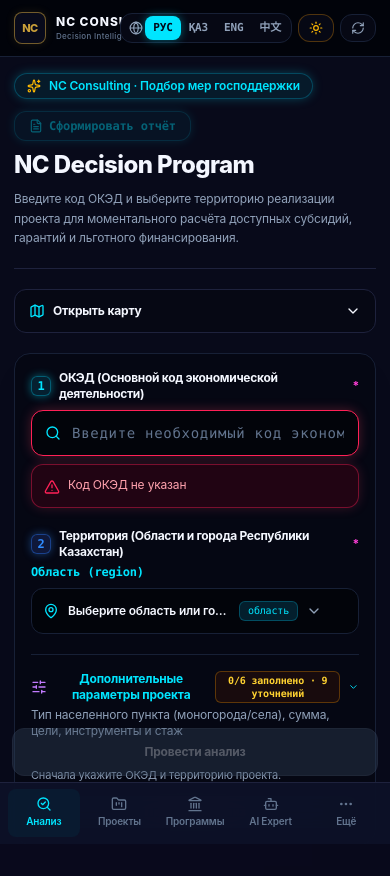
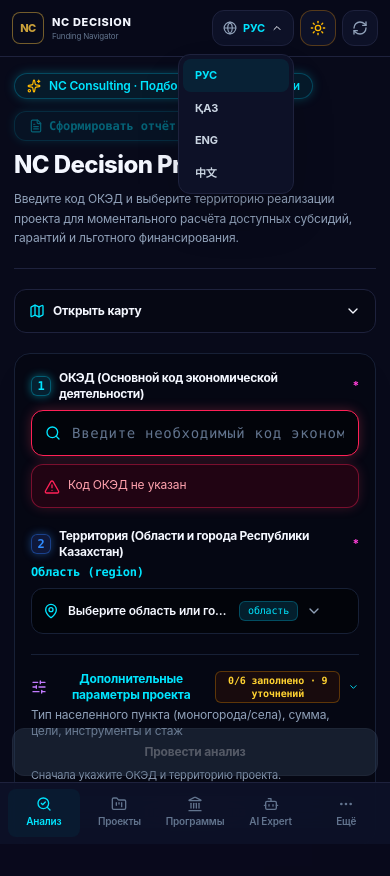
Before and after one commit to Stefan1316/nc-decision-program-test, a React (Vite) app: page / in a window 390 px wide. Both pictures are taken after a click on the button "РУС". Shown: the top 876 px of the page. Built offline with nearby package versions, Linux system fonts and the light colour scheme.

Commit message:
fix: optimize mobile header and collapse language selector

```diff
--- a/src/components/Header.tsx
+++ b/src/components/Header.tsx
@@ -1,6 +1,6 @@
-import React from 'react';
+import React, { useState } from 'react';
 import { NcConsultingLogo } from './Logo';
-import { RefreshCw, Sun, Moon, Globe, Map, Database, CheckSquare, Sparkles } from 'lucide-react';
+import { RefreshCw, Sun, Moon, Globe, ChevronDown } from 'lucide-react';
 import { ThemeMode, Language, translations } from '../i18n/translations';
 
 interface HeaderProps {
@@ -22,123 +22,139 @@
   onToggleTheme,
   language,
   onSelectLanguage,
-  onToggleLanguage,
-  onOpenMap,
-  onOpenKnowledgeBase,
-  onOpenAcceptanceTests,
-  isMapActive = false
+  onToggleLanguage
 }) => {
   const t = translations[language].header;
   const isLight = theme === 'light';
+  const [langOpen, setLangOpen] = useState(false);
+
+  const languageOptions: Array<{ code: Language; label: string }> = [
+    { code: 'ru', label: 'РУС' },
+    { code: 'kk', label: 'ҚАЗ' },
+    { code: 'en', label: 'ENG' },
+    { code: 'zh', label: '中文' }
+  ];
+
+  const activeLanguage = languageOptions.find((item) => item.code === language)?.label || 'РУС';
+
+  const selectLanguage = (code: Language) => {
+    if (onSelectLanguage) onSelectLanguage(code);
+    else if (onToggleLanguage) onToggleLanguage();
+    setLangOpen(false);
+  };
 
   return (
-    <header
-      className={`lg:hidden sticky top-0 z-30 w-full border-b backdrop-blur-xl transition-colors duration-300 ${
-        isLight
-          ? 'bg-white/95 border-neutral-200 shadow-sm'
-          : 'bg-[#02040A]/95 border-[#172036]'
-      }`}
-    >
-      <div className="max-w-[1720px] mx-auto px-3.5 sm:px-5 lg:px-6 h-14 sm:h-16 flex items-center justify-between gap-2 sm:gap-4">
-        {/* Бренд NC Consulting */}
-        <div className="flex items-center gap-3 sm:gap-4 min-w-0">
+    <header className={`lg:hidden sticky top-0 z-50 w-full border-b backdrop-blur-xl transition-colors duration-300 ${
+      isLight ? 'bg-white/95 border-neutral-200 shadow-sm' : 'bg-[#080A1A]/96 border-[#1E223D]'
+    }`}>
+      <div className="max-w-[1720px] mx-auto px-3 sm:px-5 h-14 sm:h-16 flex items-center justify-between gap-2">
+        <div className="min-w-0 flex items-center">
+          <div className="sm:hidden flex items-center gap-2 min-w-0">
+            <div className={`w-8 h-8 rounded-lg border flex items-center justify-center shrink-0 ${
+              isLight ? 'bg-neutral-950 border-[#CBA13A]/60' : 'bg-[#080A1A] border-[#CBA13A]/55'
+            }`}>
+              <span className="text-[#CBA13A] font-extrabold text-[11px] tracking-[-0.06em]">NC</span>
+            </div>
+            <div className="min-w-0">
+              <div className={`text-[11px] font-extrabold tracking-[0.06em] whitespace-nowrap ${
+                isLight ? 'text-neutral-950' : 'text-[#F4F7FF]'
+              }`}>
+                NC DECISION
+              </div>
+              <div className="text-[8px] text-slate-500">Funding Navigator</div>
+            </div>
+          </div>
+
+          <div className="hidden sm:flex items-center gap-3 min-w-0">
             <NcConsultingLogo className="h-8 sm:h-9 shrink-0" theme={theme} />
-          <div className={`h-6 w-px hidden md:block ${isLight ? 'bg-neutral-200' : 'bg-[#172036]'}`} />
+            <div className={`h-6 w-px hidden md:block ${isLight ? 'bg-neutral-200' : 'bg-[#1E223D]'}`} />
             <div className="hidden md:flex flex-col min-w-0">
               <h1 className={`text-xs sm:text-sm font-bold tracking-tight flex items-center gap-2 truncate ${
                 isLight ? 'text-neutral-900' : 'text-[#F4F7FF]'
               }`}>
                 <span className="truncate">{t.systemTitle}</span>
-              <span className={`text-[11px] font-mono px-2 py-0.5 rounded-md border shrink-0 transition-all ${
+                <span className={`text-[10px] font-mono px-2 py-0.5 rounded-md border shrink-0 ${
                   isLight
-                  ? 'bg-neutral-100 text-neutral-800 border-neutral-300 font-semibold'
-                  : 'text-[#00E5FF] bg-cyan-950/60 border-cyan-500/40 shadow-[0_0_10px_-2px_rgba(0,229,255,0.4)]'
+                    ? 'bg-neutral-100 text-neutral-800 border-neutral-300'
+                    : 'text-[#00E5FF] bg-cyan-950/60 border-cyan-500/40'
                 }`}>
                   {t.badge}
                 </span>
               </h1>
-            <span className={`text-xs truncate ${isLight ? 'text-neutral-500' : 'text-slate-400'}`}>
+              <span className={`text-[11px] truncate ${isLight ? 'text-neutral-500' : 'text-slate-400'}`}>
                 {t.systemSubtitle}
               </span>
             </div>
           </div>
-
-        {/* Блок кнопок управления */}
-        <div className="flex items-center gap-1.5 sm:gap-2 shrink-0">
-
-          {/* Селектор языка: РУС / ҚАЗ / ENG / 中文 */}
-          <div className={`p-0.5 rounded-xl border flex items-center transition-all ${
-            isLight ? 'bg-neutral-100 border-neutral-300' : 'bg-[#060814] border-[#172036]'
-          }`}>
-            <div className="pl-1.5 pr-0.5 flex items-center text-slate-400">
-              <Globe className="w-3.5 h-3.5" />
-            </div>
-            {([
-              { code: 'ru', label: t.langRu },
-              { code: 'kk', label: t.langKk },
-              { code: 'en', label: t.langEn },
-              { code: 'zh', label: t.langZh }
-            ] as const).map(({ code, label }) => {
-              const isActive = language === code;
-              return (
-                <button
-                  key={code}
-                  type="button"
-                  onClick={() => onSelectLanguage ? onSelectLanguage(code) : onToggleLanguage && onToggleLanguage()}
-                  className={`px-2 py-1 text-[11px] font-mono font-bold rounded-lg transition-all cursor-pointer ${
-                    isActive
-                      ? isLight
-                        ? 'bg-neutral-900 text-white shadow-xs'
-                        : 'bg-[#00E5FF] text-slate-950 font-extrabold shadow-[0_0_10px_rgba(0,229,255,0.4)]'
-                      : isLight
-                        ? 'text-neutral-600 hover:text-neutral-900'
-                        : 'text-slate-400 hover:text-white'
-                  }`}
-                  title={label}
-                >
-                  {label}
-                </button>
-              );
-            })}
         </div>
 
-          {/* Кнопка 2: Переключение темы интерфейса (Бело-чёрная / Тёмная Неон) */}
+        <div className="flex items-center gap-1.5 shrink-0">
+          <div className="relative">
+            <button
+              type="button"
+              onClick={() => setLangOpen((v) => !v)}
+              className={`h-9 px-2.5 rounded-xl border flex items-center gap-1.5 text-[11px] font-bold transition-all ${
+                isLight
+                  ? 'bg-neutral-100 border-neutral-300 text-neutral-800'
+                  : 'bg-[#0D1127] border-[#1E223D] text-[#F4F7FF]'
+              }`}
+              aria-expanded={langOpen}
+            >
+              <Globe className="w-3.5 h-3.5 text-slate-400" />
+              <span className={language === 'ru' && !isLight ? 'text-[#00E5FF]' : ''}>{activeLanguage}</span>
+              <ChevronDown className={`w-3 h-3 transition-transform ${langOpen ? 'rotate-180' : ''}`} />
+            </button>
+
+            {langOpen && (
+              <div className={`absolute right-0 top-11 z-[70] min-w-[116px] p-1 rounded-xl border shadow-2xl ${
+                isLight ? 'bg-white border-neutral-200' : 'bg-[#0D1127] border-[#1E223D]'
+              }`}>
+                {languageOptions.map((item) => (
+                  <button
+                    key={item.code}
+                    type="button"
+                    onClick={() => selectLanguage(item.code)}
+                    className={`w-full px-3 py-2 rounded-lg text-left text-[11px] font-bold transition-colors ${
+                      language === item.code
+                        ? isLight
+                          ? 'bg-neutral-900 text-white'
+                          : 'bg-cyan-950/50 text-[#00E5FF]'
+                        : isLight
+                          ? 'text-neutral-600 hover:bg-neutral-100'
+                          : 'text-slate-300 hover:bg-[#131938]'
+                    }`}
+                  >
+                    {item.label}
+                  </button>
+                ))}
+              </div>
+            )}
+          </div>
+
           <button
             onClick={onToggleTheme}
             type="button"
-            className={`px-2.5 sm:px-3 py-1.5 text-xs font-semibold rounded-xl border transition-all flex items-center gap-1.5 cursor-pointer touch-manipulation active:scale-95 ${
+            className={`w-9 h-9 rounded-xl border flex items-center justify-center transition-all active:scale-95 ${
               isLight
-                ? 'bg-neutral-900 hover:bg-black text-white border-neutral-900 shadow-sm'
-                : 'bg-[#060814] hover:bg-[#101426] text-amber-300 border-amber-500/30 hover:border-amber-500/60 hover:shadow-[0_0_12px_rgba(245,158,11,0.25)]'
+                ? 'bg-neutral-900 text-white border-neutral-900'
+                : 'bg-[#0D1127] text-amber-300 border-amber-500/30'
             }`}
             title={t.themeTooltip}
           >
-            {isLight ? (
-              <>
-                <Moon className="w-3.5 h-3.5 text-amber-300 shrink-0" />
-                <span className="hidden sm:inline text-xs">{t.themeNeon}</span>
-              </>
-            ) : (
-              <>
-                <Sun className="w-3.5 h-3.5 text-amber-400 shrink-0" />
-                <span className="hidden sm:inline text-xs">{t.themeLight}</span>
-              </>
-            )}
+            {isLight ? <Moon className="w-4 h-4" /> : <Sun className="w-4 h-4 text-amber-400" />}
           </button>
 
-          {/* Кнопка 3: Сброс параметров */}
           <button
             onClick={onReset}
             type="button"
-            className={`px-2.5 sm:px-3 py-1.5 text-xs font-medium rounded-xl border transition-all flex items-center gap-1.5 cursor-pointer touch-manipulation active:scale-95 ${
+            className={`w-9 h-9 rounded-xl border flex items-center justify-center transition-all active:scale-95 ${
               isLight
-                ? 'bg-white hover:bg-neutral-100 text-neutral-700 border-neutral-300'
-                : 'bg-[#060814] hover:bg-[#101426] text-slate-400 hover:text-white border-[#172036]'
+                ? 'bg-white text-neutral-700 border-neutral-300'
+                : 'bg-[#0D1127] text-slate-400 border-[#1E223D]'
             }`}
             title="Сбросить все введённые параметры"
           >
-            <RefreshCw className="w-3.5 h-3.5 shrink-0" />
-            <span className="hidden sm:inline text-xs">{t.reset}</span>
+            <RefreshCw className="w-4 h-4" />
           </button>
         </div>
       </div>
```
Lines whose indentation alone changed are shown as unchanged.
